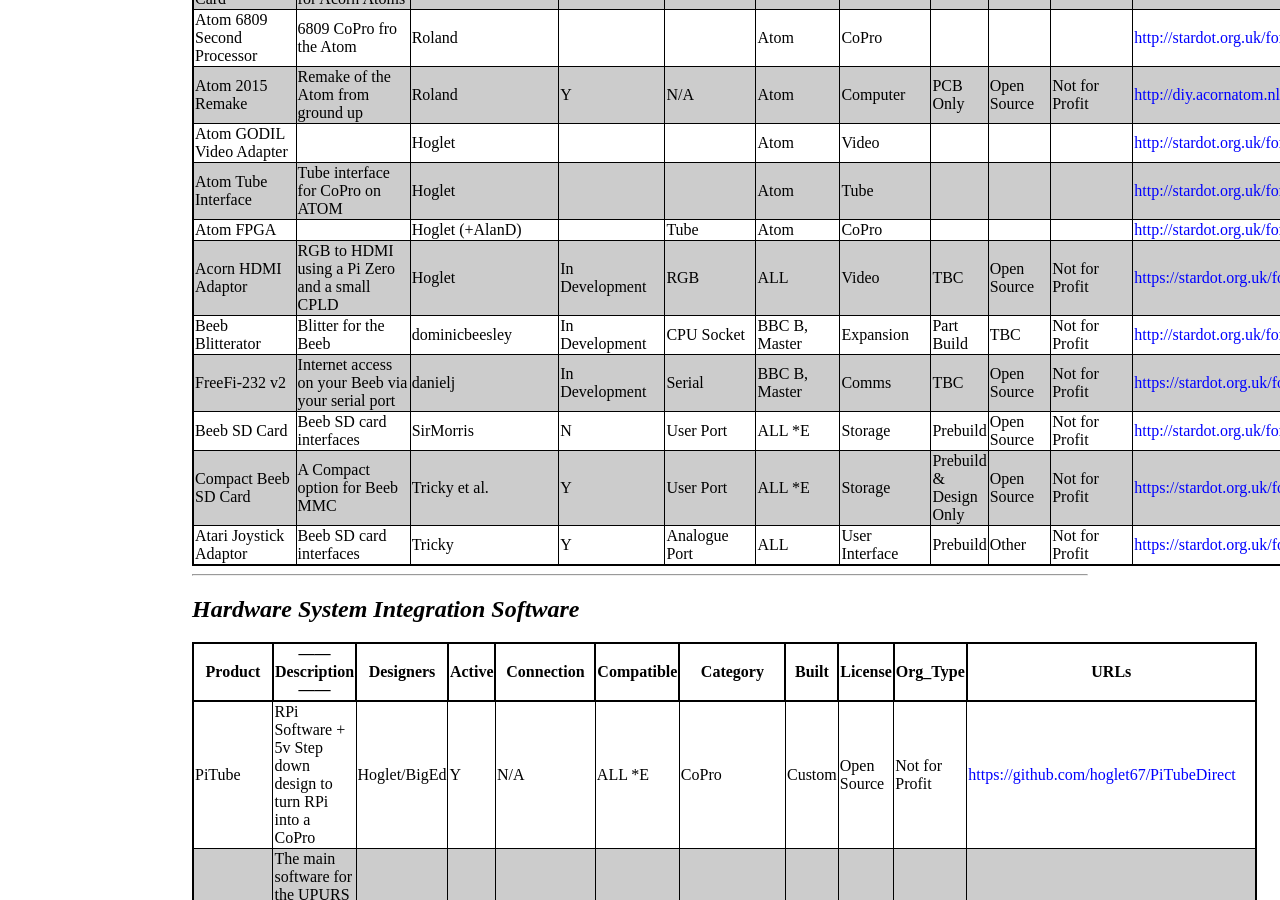
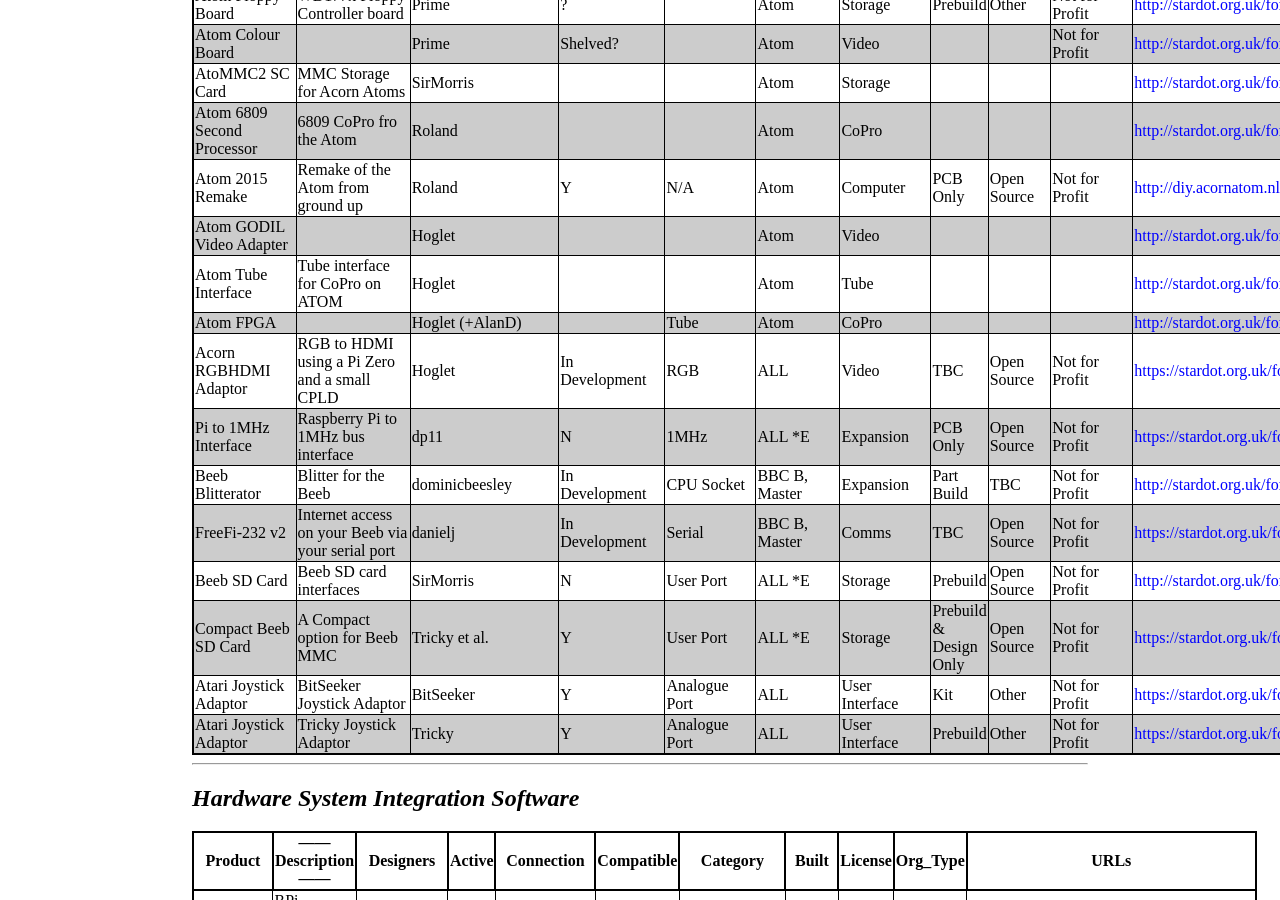
Before and after one commit to elminster/elminster.github.io, a Jekyll site: the page built from hardware.md, in a window 1280 px wide and 900 px high, scrolled down 4768 px. Built offline with Jekyll 4.4.1, drawn with Linux system fonts in a browser that asks for light colours; some of the changed text lies outside the part shown.

Commit message:
Added:
	- Atari Joystick Interface (up to 3 now)
	- Pi to 1MHz interface
	- BBC2DVI Interface

```diff
--- a/hardware.md
+++ b/hardware.md
@@ -45,6 +45,7 @@
 | ReTuLa | Remake of Acorn Tube ULA | John Kortink | EOL | N/A | BBC B, Master | Tube | Prebuild | Propriety | Commercial | <http://www.zeridajh.org/hardware/retula/index.htm> |
 | TubeSilencer | Tube Interface voltage step down (aka silencer, muffler) | John Kortink | Y | Tube | BBC B, Master | Tube | Prebuild | Propriety | Commercial | <http://www.zeridajh.org/hardware/tubesilencer/index.htm> |
 | ReCo6502Mini | Remake of 65C102 Internal CoPro | John Kortink | Y | Internal Tube | Master | CoPro | Prebuild | Propriety | Commercial | <http://www.zeridajh.org/hardware/reco6502mini/index.htm> |
+| BBC2DVI | Allows your Acorn BBC or Electron to connect to modern monitors | John Kortink | Y | RGB | All | Video | Prebuild | Propriety | Commercial | <http://www.zeridajh.org/hardware/bbc2dvi/index.htm> |
 | Ethernet Module | Master series 10/100Mbps ethernet module | Sprow | Y | Internal Econet | Master | Comms | Prebuild | Propriety | Commercial | <http://www.sprow.co.uk/bbc/masternet.htm> |
 | 3.5" Floppy | 3.5 Disc drives compatible with the 8271 DFS via pulse modification | Sprow | ? | Disc | BBC B, Master | Storage | Prebuild | Propriety | Commercial | <http://www.sprow.co.uk/bbc/floppydrives.htm> |
 | Extra Serial Port | Add-on board for extra serial port | Sprow | Y | 1Mhz Bus | BBC B, Master | Comms | Prebuild | Propriety | Commercial | <http://www.sprow.co.uk/bbc/extraserial.htm> |
@@ -108,12 +109,14 @@
 | Atom GODIL Video Adapter |  | Hoglet |  |  | Atom | Video |  |  |  | <http://stardot.org.uk/forums/viewtopic.php?f=44&t=7320> |
 | Atom Tube Interface | Tube interface for CoPro on ATOM | Hoglet |  |  | Atom | Tube |  |  |  | <http://stardot.org.uk/forums/viewtopic.php?f=44&t=10090> |
 | Atom FPGA |  | Hoglet (+AlanD) |  | Tube | Atom | CoPro |  |  |  | <http://stardot.org.uk/forums/viewtopic.php?f=44&t=6313> |
-| Acorn HDMI Adaptor | RGB to HDMI using a Pi Zero and a small CPLD  | Hoglet  |  In Development | RGB | ALL | Video |  TBC | Open Source | Not for Profit | <https://stardot.org.uk/forums/viewtopic.php?f=3&t=14430> |
+| Acorn RGBHDMI Adaptor | RGB to HDMI using a Pi Zero and a small CPLD  | Hoglet  |  In Development | RGB | ALL | Video |  TBC | Open Source | Not for Profit | <https://stardot.org.uk/forums/viewtopic.php?f=3&t=14430> |
+| Pi to 1MHz Interface | Raspberry Pi to 1MHz bus interface | dp11 | N | 1MHz | ALL *E | Expansion | PCB Only | Open Source | Not for Profit | <https://stardot.org.uk/forums/viewtopic.php?f=3&t=15848> |
 | Beeb Blitterator | Blitter for the Beeb | dominicbeesley | In Development | CPU Socket | BBC B, Master | Expansion | Part Build | TBC | Not for Profit | <http://stardot.org.uk/forums/viewtopic.php?p=187133#p187133> |
 | FreeFi-232 v2 | Internet access on your Beeb via your serial port | danielj | In Development | Serial  | BBC B, Master | Comms | TBC  | Open Source | Not for Profit | <https://stardot.org.uk/forums/viewtopic.php?f=3&t=15211> |
 | Beeb SD Card | Beeb SD card interfaces | SirMorris | N | User Port | ALL *E | Storage | Prebuild | Open Source | Not for Profit | <http://stardot.org.uk/forums/viewtopic.php?f=8&t=12689> |
 | Compact Beeb SD Card | A Compact option for Beeb MMC | Tricky et al. | Y | User Port | ALL *E | Storage | Prebuild & Design Only | Open Source | Not for Profit | <https://stardot.org.uk/forums/viewtopic.php?f=3&t=12869> |
-| Atari Joystick Adaptor | Beeb SD card interfaces | Tricky | Y | Analogue Port | ALL | User Interface | Prebuild | Other | Not for Profit | <https://stardot.org.uk/forums/viewtopic.php?f=3&t=14355> |
+| Atari Joystick Adaptor | BitSeeker Joystick Adaptor | BitSeeker | Y | Analogue Port | ALL | User Interface | Kit | Other | Not for Profit | <https://stardot.org.uk/forums/viewtopic.php?f=3&t=15037> |
+| Atari Joystick Adaptor | Tricky Joystick Adaptor | Tricky | Y | Analogue Port | ALL | User Interface | Prebuild | Other | Not for Profit | <https://stardot.org.uk/forums/viewtopic.php?f=3&t=14355> |
 
 
 ***
```
